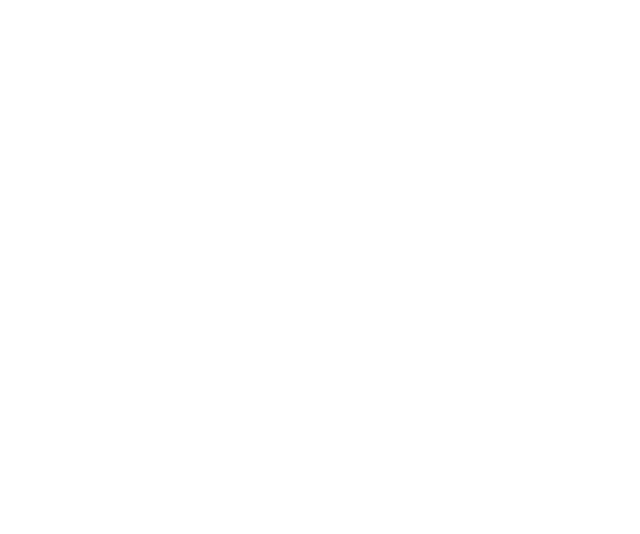
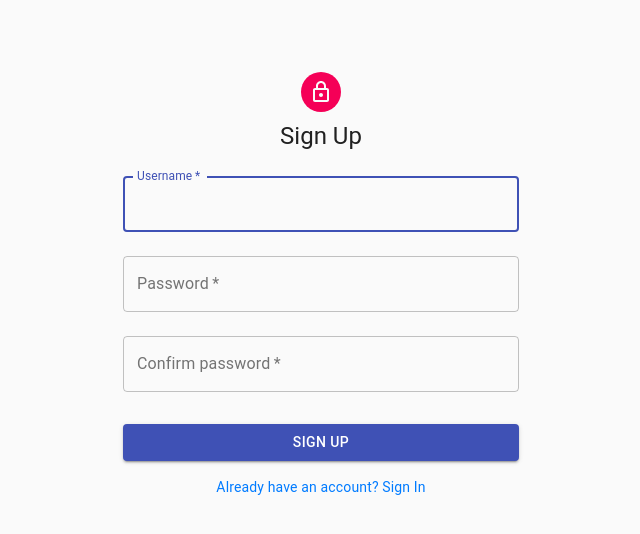
Before and after one commit to vantungo/Covid19-Tracker, a React (Create React App) app: page /signup in a window 1280 px wide. Before the commit this address had no page. Shown: the top 534 px of the page, without its empty margins (319-959 px from the left). Built offline with nearby package versions, Linux system fonts and the light colour scheme.

Commit message:
tunv - create template register page

```diff
--- a/src/App.js
+++ b/src/App.js
@@ -9,6 +9,7 @@
 import News from "./components/News/News";
 import NotFound from "./components/NotFound/NotFound";
 import Loading from "./components/Loading/Loading";
+import Register from "./components/Register/Register";
 import { useSelector } from "react-redux";
 
 function App() {
@@ -19,6 +20,7 @@
       <Router>
         <Switch>
           <AuthRoute exact path="/login" component={Login} />
+          <AuthRoute exact path="/signup" component={Register} />
           <PrivateRoute exact path="/" component={Home} />
           <PrivateRoute
             exact
--- /dev/null
+++ b/src/components/Register/Register.js
@@ -0,0 +1,102 @@
+import React from "react";
+import Container from "@material-ui/core/Container";
+import CssBaseline from "@material-ui/core/CssBaseline";
+import TextField from "@material-ui/core/TextField";
+import Button from "@material-ui/core/Button";
+import Avatar from "@material-ui/core/Avatar";
+import { Link } from "react-router-dom";
+import { makeStyles } from "@material-ui/core/styles";
+import Grid from "@material-ui/core/Grid";
+import LockOutlinedIcon from "@material-ui/icons/LockOutlined";
+import Typography from "@material-ui/core/Typography";
+
+const useStyles = makeStyles((theme) => ({
+  paper: {
+    marginTop: theme.spacing(8),
+    display: "flex",
+    flexDirection: "column",
+    alignItems: "center",
+  },
+  avatar: {
+    margin: theme.spacing(1),
+    backgroundColor: theme.palette.secondary.main,
+  },
+  form: {
+    width: "100%", // Fix IE 11 issue.
+    marginTop: theme.spacing(1),
+  },
+  submit: {
+    margin: theme.spacing(3, 0, 2),
+  },
+}));
+
+function Register(props) {
+  const classes = useStyles();
+
+  return (
+    <Container component="main" maxWidth="xs">
+      <CssBaseline />
+      <div className={classes.paper}>
+        <Avatar className={classes.avatar}>
+          <LockOutlinedIcon />
+        </Avatar>
+        <Typography component="h1" variant="h5">
+          Sign Up
+        </Typography>
+        <form className={classes.form} noValidate>
+          <TextField
+            variant="outlined"
+            margin="normal"
+            required
+            fullWidth
+            id="username"
+            label="Username"
+            name="username"
+            autoComplete="username"
+            autoFocus
+          />
+          <TextField
+            variant="outlined"
+            margin="normal"
+            required
+            fullWidth
+            name="password"
+            label="Password"
+            type="password"
+            id="password"
+            autoComplete="current-password"
+          />
+          <TextField
+            variant="outlined"
+            margin="normal"
+            required
+            fullWidth
+            name="confirmPassword"
+            label="Confirm password"
+            type="password"
+            id="confirmPassword"
+            autoComplete="current-password"
+          />
+          <Button
+            type="submit"
+            fullWidth
+            variant="contained"
+            color="primary"
+            className={classes.submit}
+          >
+            Sign Up
+          </Button>
+          <Grid container justifyContent="center">
+            <Grid item>
+              <Link href="#" variant="body2">
+                {"Already have an account? Sign In"}
+              </Link>
+            </Grid>
+          </Grid>
+        </form>
+      </div>
+    </Container>
+  );
+}
+
+export default Register;
```
